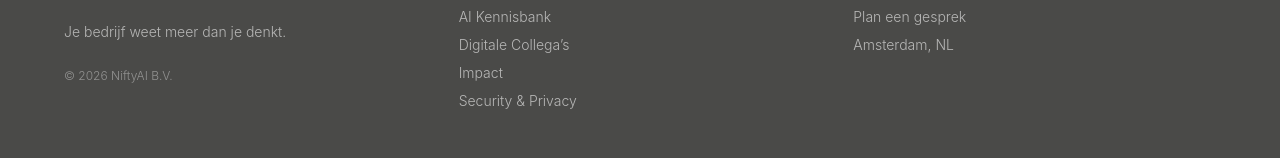
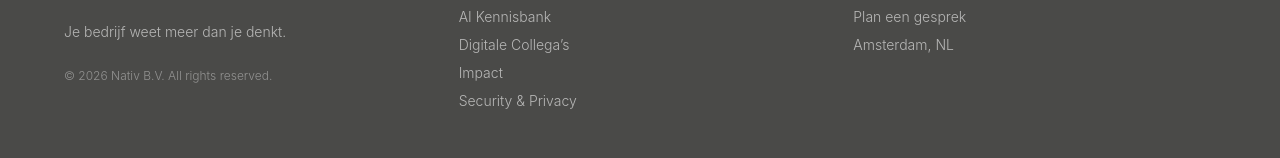
Before and after one commit to henryaoturner-art/nativ-website, a Next.js app: page / in a window 1280 px wide. Shown: the part 2503-2661 px from the top of the page. Built offline with nearby package versions, Linux system fonts and the light colour scheme.

Commit message:
chore: update copyright to Nativ B.V. + all rights reserved

```diff
--- a/src/components/Footer.tsx
+++ b/src/components/Footer.tsx
@@ -52,7 +52,7 @@ export default function Footer() {
               {f.tagline}
             </p>
             <p className="mt-6 text-white/40 text-xs">
-              © 2026 NiftyAI B.V.
+              © 2026 Nativ B.V. All rights reserved.
             </p>
           </div>
 
```
